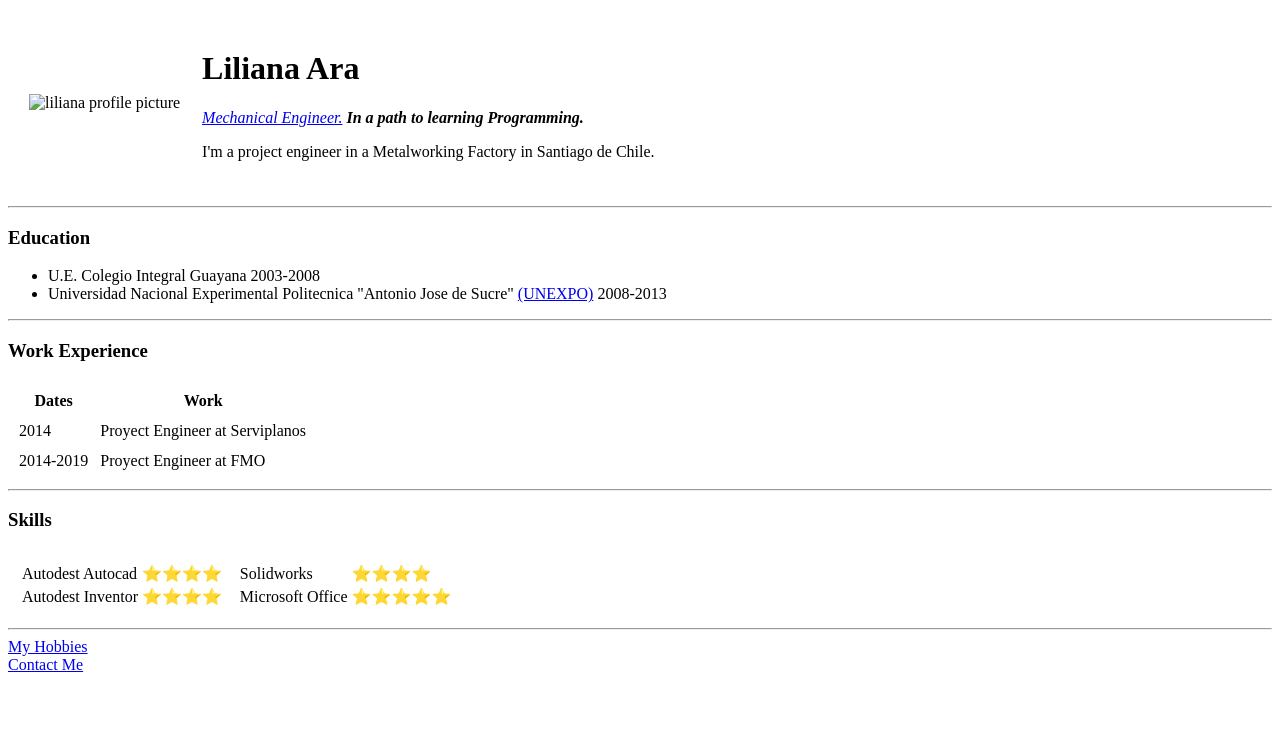
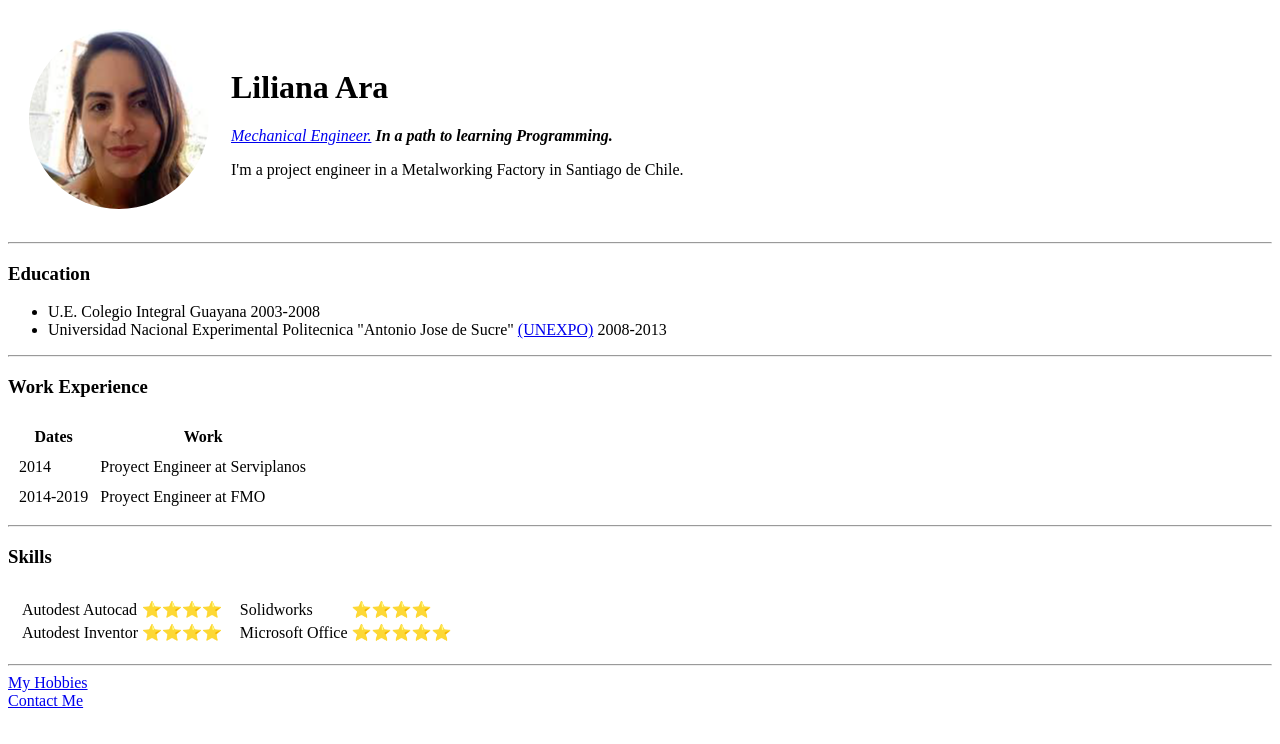
Before and after one commit to lilianaara/cv, a plain HTML site: page index.html in a window 1280 px wide. Drawn offline with Linux system fonts and the light colour scheme.

Commit message:
Update index.html

```diff
--- a/index.html
+++ b/index.html
@@ -8,7 +8,7 @@
     <table cellspacing="20">
         <tr>
             <td>
-                <img src="images/liliana.png" alt="liliana profile picture">
+                <img src="liliana.png" alt="liliana profile picture">
             </td>
             <td>
                 <h1>Liliana Ara</h1>
```
